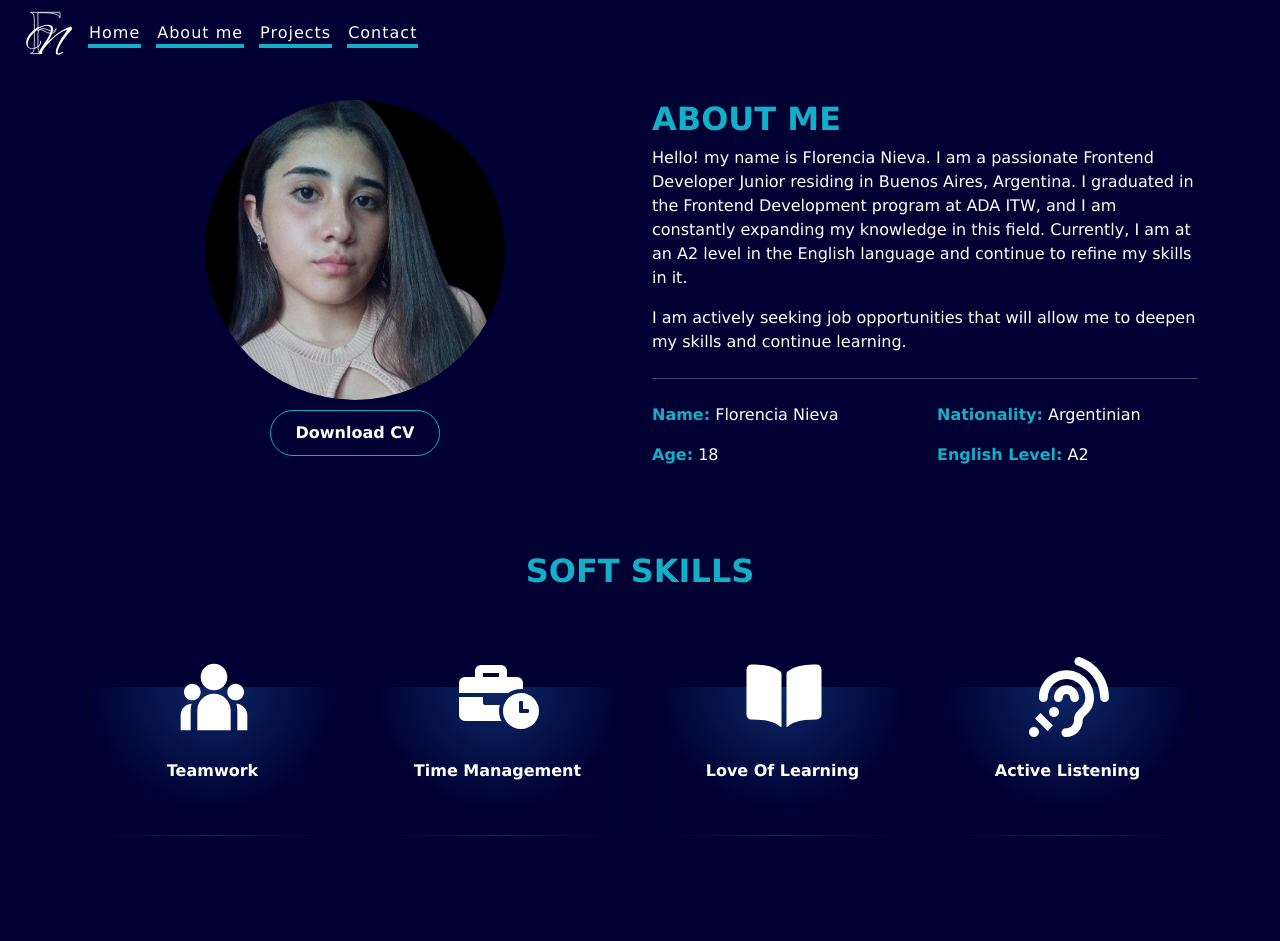
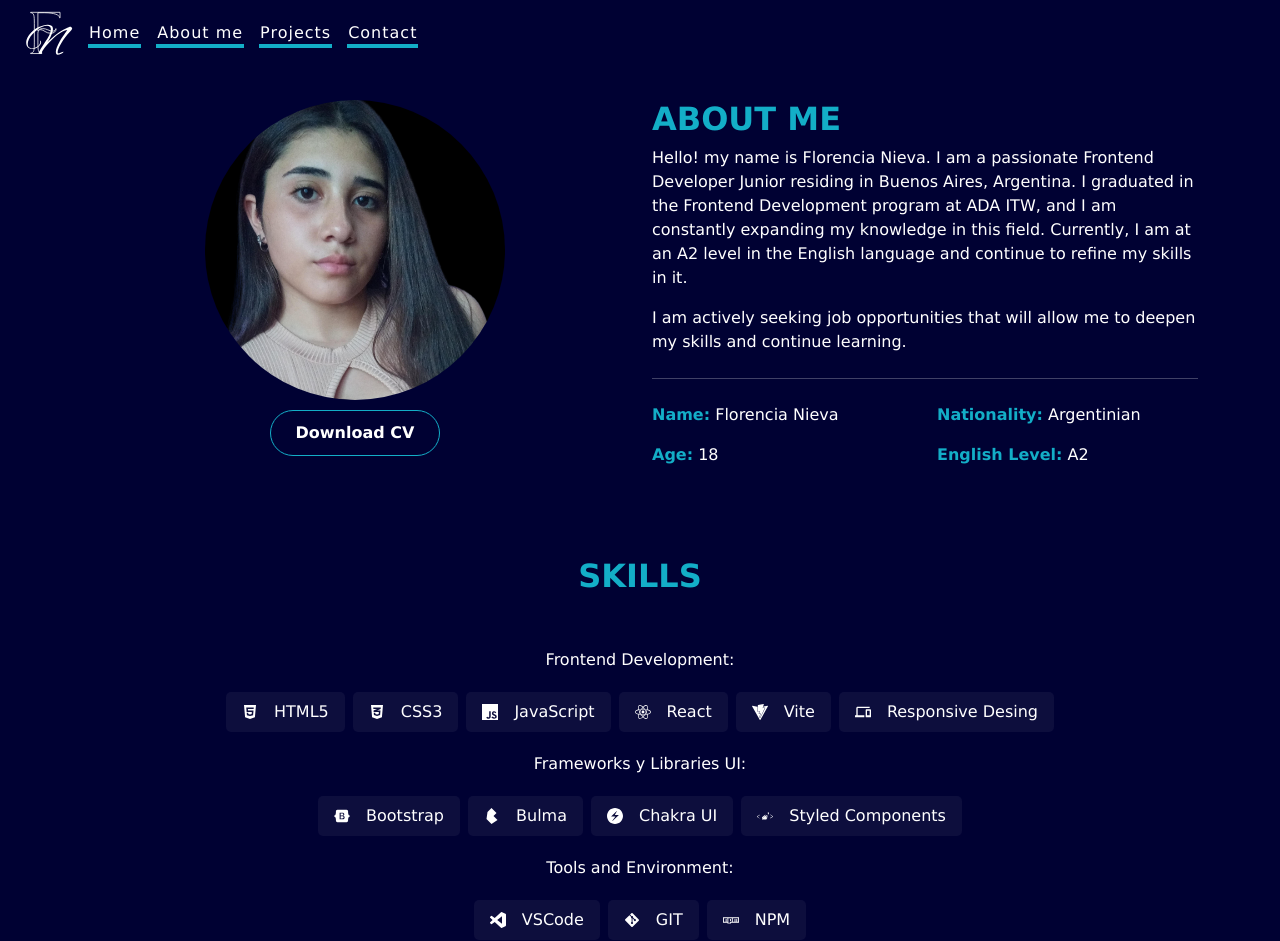
Before and after one commit to FlorenciaNieva/Portfolio-2, a React (Vite) app: page /about-me in a window 1280 px wide. Shown: the top 941 px of the page. Built offline with nearby package versions, Linux system fonts and the light colour scheme; no server answers.

Commit message:
Elimino contenedor de softSkills

```diff
--- a/src/components/Skills/Skills.jsx
+++ b/src/components/Skills/Skills.jsx
@@ -1,4 +1,4 @@
-import { Container, Col, Card, Row } from "react-bootstrap";
+import { Container, Col, Row } from "react-bootstrap";
 import {
   FaHtml5,
   FaGitAlt,
@@ -6,8 +6,6 @@ import {
   FaReact,
   FaBootstrap,
   FaNpm,
-  FaAssistiveListeningSystems,
-  FaBusinessTime,
 } from "react-icons/fa";
 import {
   SiJavascript,
@@ -19,57 +17,12 @@ import {
   SiNetlify,
   SiFirebase,
   SiGithubpages,
-  SiStyledcomponents
+  SiStyledcomponents,
 } from "react-icons/si";
 import { MdOutlinePhonelink } from "react-icons/md";
-import { RiTeamFill } from "react-icons/ri";
-import { IoBook } from "react-icons/io5";
 
 export default function Skills() {
   return (
-    <>
-      <Container>
-        <Row>
-          <Col className="d-flex justify-content-center align-items-center">
-            <h2 className="text-gradient mb-5">SOFT SKILLS</h2>
-          </Col>
-        </Row>
-        <Row className="mt-5 mb-5">
-          <Col className="d-flex justify-content-center mb-5">
-            <Card className="d-flex flex-column card-soft-skill text-center position-relative">
-              <div className="position-absolute soft-skill-icon">
-                <RiTeamFill fontSize="5rem" />
-              </div>
-              <Card.Text className="mt-5 pt-4">Teamwork</Card.Text>
-            </Card>
-          </Col>
-          <Col className="d-flex justify-content-center mb-5">
-            <Card className="d-flex flex-column card-soft-skill text-center position-relative">
-              <div className="position-absolute soft-skill-icon">
-                <FaBusinessTime fontSize="5rem" />
-              </div>
-              <Card.Text className="mt-5 pt-4">Time Management</Card.Text>
-            </Card>
-          </Col>
-          <Col className="d-flex justify-content-center mb-5">
-            <Card className="d-flex flex-column card-soft-skill text-center position-relative">
-              <div className="position-absolute soft-skill-icon">
-                <IoBook fontSize="5rem" />
-              </div>
-              <Card.Text className="mt-5 pt-4">Love Of Learning</Card.Text>
-            </Card>
-          </Col>
-          <Col className="d-flex justify-content-center mb-5">
-            <Card className="d-flex flex-column card-soft-skill text-center position-relative">
-              <div className="position-absolute soft-skill-icon">
-                <FaAssistiveListeningSystems fontSize="5rem" />
-              </div>
-              <Card.Text className="mt-5 pt-4">Active Listening</Card.Text>
-            </Card>
-          </Col>
-        </Row>
-      </Container>
-
     <Container className="d-flex justify-content-center text-center mb-5">
       <Row className="d-flex flex-column">
         <Col>
@@ -145,6 +98,5 @@ export default function Skills() {
         </Col>
       </Row>
     </Container>
-    </>
   );
 }
```
Lines whose indentation alone changed are shown as unchanged.
